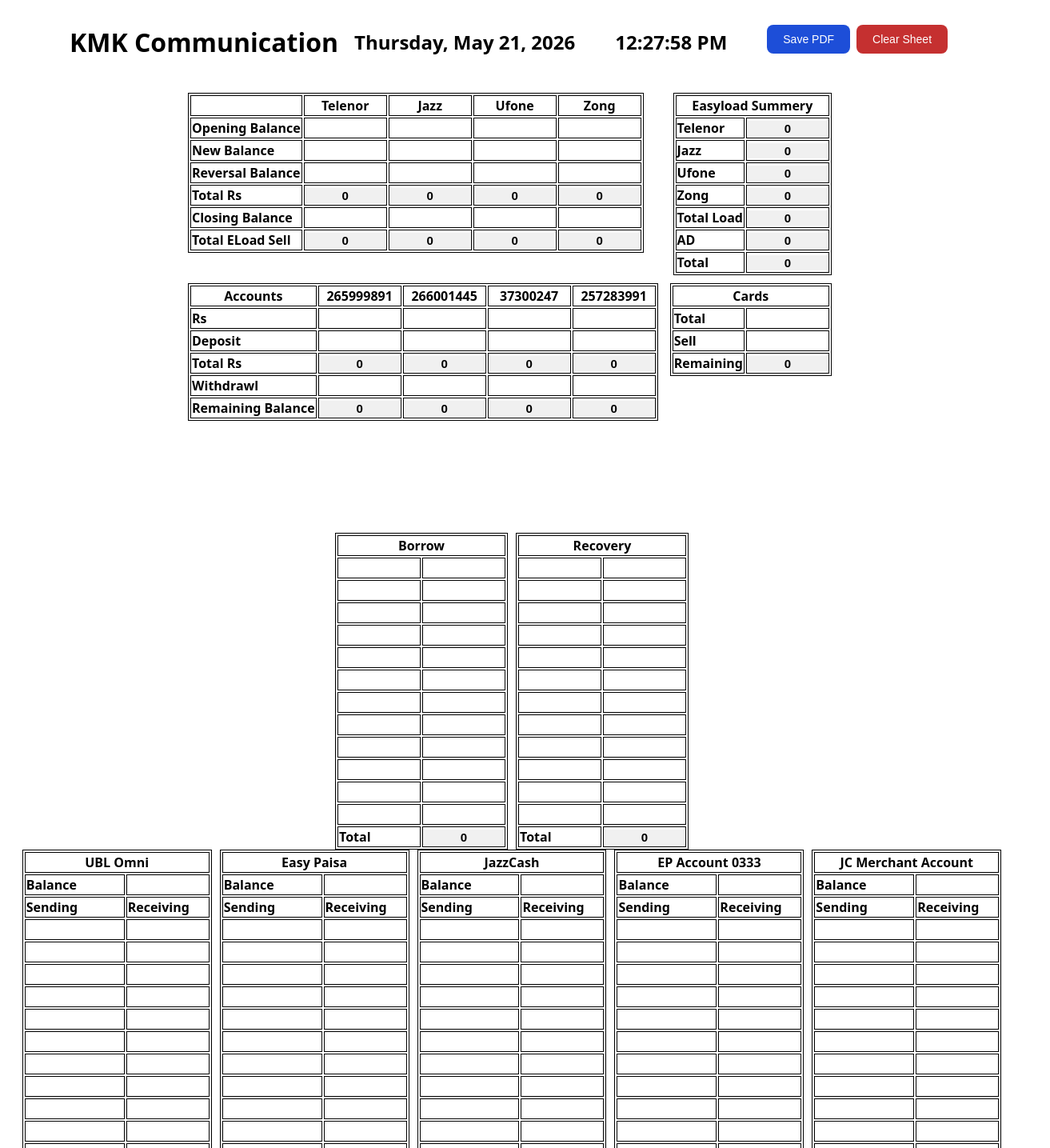
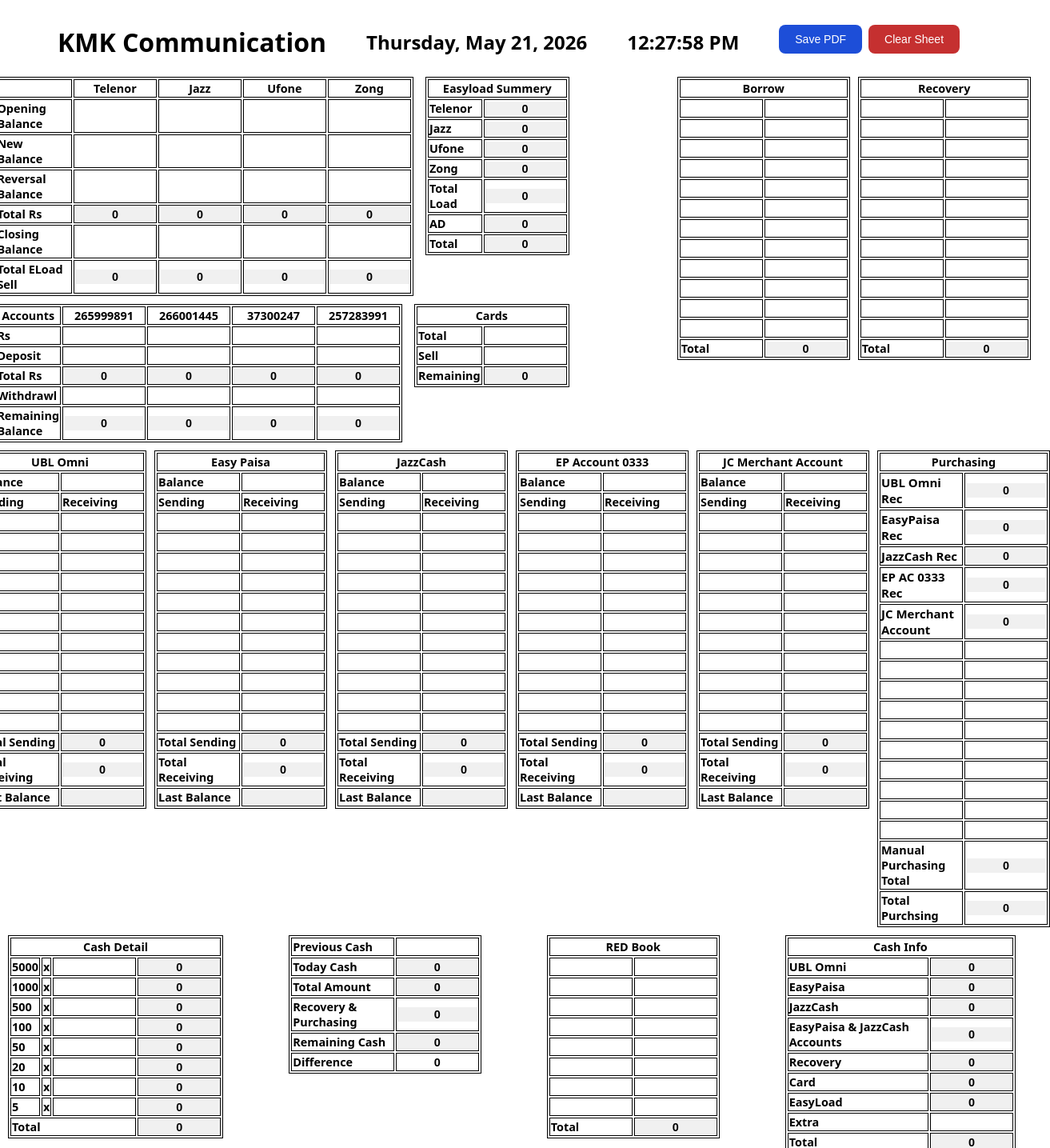
Before and after one commit to aliakbr-gh/ledger-sheet-vue, a Vue app: page / in a window 1280 px wide. Shown: the top 1435 px of the page at 80% size, 1313 px wide, since content can reach past the window. Built offline with nearby package versions, Linux system fonts and the light colour scheme.

Commit message:
Fix UI Issues and Refactor Code

```diff
--- a/index.html
+++ b/index.html
@@ -3,7 +3,7 @@
   <head>
     <meta charset="UTF-8">
     <link rel="icon" href="/favicon.ico">
-    <meta name="viewport" content="width=device-width, initial-scale=1.0">
+    <meta name="viewport" content="width=1440, initial-scale=1.0">
     <title>KMK Communication</title>
   </head>
   <body>
--- a/src/App.vue
+++ b/src/App.vue
@@ -236,48 +236,6 @@
     return false;
 };
 
-const getTotalSending = (
-    entries: { sending: string; receiving: string }[]
-) => {
-    return entries.reduce((sum, entry) => {
-        return sum + (isPureNumber(entry.sending)
-            ? Number(entry.sending)
-            : 0);
-    }, 0);
-};
-
-const getTotalReceiving = (
-    entries: { sending: string; receiving: string }[]
-) => {
-    return entries.reduce((sum, entry) => {
-        return sum + (isPureNumber(entry.receiving)
-            ? Number(entry.receiving)
-            : 0);
-    }, 0);
-};
-
-const extractLastBalance = (
-    entries: { sending: string; receiving: string }[]
-) => {
-    const regex = /b\s+(\d+)/i;
-
-    for (let i = entries.length - 1; i >= 0; i--) {
-        const sendMatch = regex.exec(entries[i]?.sending || "");
-
-        if (sendMatch) {
-            return Number(sendMatch[1]);
-        }
-
-        const receiveMatch = regex.exec(entries[i]?.receiving || "");
-
-        if (receiveMatch) {
-            return Number(receiveMatch[1]);
-        }
-    }
-
-    return null;
-};
-
 // Header
 const dateTime = ref({
     date: "",
@@ -380,6 +338,48 @@
     );
 });
 
+const getTotalSending = (
+    entries: { sending: string; receiving: string }[]
+) => {
+    return entries.reduce((sum, entry) => {
+        return sum + (isPureNumber(entry.sending)
+            ? Number(entry.sending)
+            : 0);
+    }, 0);
+};
+
+const getTotalReceiving = (
+    entries: { sending: string; receiving: string }[]
+) => {
+    return entries.reduce((sum, entry) => {
+        return sum + (isPureNumber(entry.receiving)
+            ? Number(entry.receiving)
+            : 0);
+    }, 0);
+};
+
+const extractLastBalance = (
+    entries: { sending: string; receiving: string }[]
+) => {
+    const regex = /b\s+(\d+)/i;
+
+    for (let i = entries.length - 1; i >= 0; i--) {
+        const sendMatch = regex.exec(entries[i]?.sending || "");
+
+        if (sendMatch) {
+            return Number(sendMatch[1]);
+        }
+
+        const receiveMatch = regex.exec(entries[i]?.receiving || "");
+
+        if (receiveMatch) {
+            return Number(receiveMatch[1]);
+        }
+    }
+
+    return null;
+};
+
 const purchasingTotal = computed(() => {
     return (
         getTotalReceiving(sheet.omni) +
@@ -440,7 +440,6 @@
 
     if (!element) return;
 
-    // Hide buttons while generating PDF
     const noPrintEls = document.querySelectorAll(".no-print");
 
     noPrintEls.forEach((el) => {
@@ -454,7 +453,6 @@
             backgroundColor: "#ffffff",
         });
 
-        // Show buttons again
         noPrintEls.forEach((el) => {
             (el as HTMLElement).style.display = "";
         });
@@ -525,7 +523,6 @@
         });
     }
 };
-
 </script>
 
 <template>
--- a/src/assets/main.css
+++ b/src/assets/main.css
@@ -18,6 +18,7 @@
 th,
 td {
     border: 1px solid black;
+    font-size: 0.9rem;
 }
 
 input {
@@ -25,7 +26,7 @@
     color: black;
     text-align: center;
     font-weight: bold;
-    font-size: 15px;
+    font-size: 0.9rem;
     border: none;
     height: 100%;
     outline: none;
@@ -113,8 +114,7 @@
     display: flex;
     align-items: center;
     justify-content: center;
-    gap: 20px;
-    margin-bottom: 20px;
+    gap: 50px;
 }
 
 .time-actions-container {
@@ -129,7 +129,6 @@
     gap: 130px;
     align-items: start;
     justify-content: center;
-    flex-wrap: wrap;
 }
 
 .easyload-container,
@@ -138,13 +137,11 @@
     gap: 10px;
     align-items: start;
     justify-content: space-between;
-    flex-wrap: wrap;
 }
 
 .borrow-recovery-container {
     display: flex;
     gap: 10px;
-    flex-wrap: wrap;
 }
 
 .statements-container {
@@ -153,7 +150,6 @@
     align-items: start;
     justify-content: center;
     margin-bottom: 10px;
-    flex-wrap: wrap;
 }
 
 .analytics-container {
@@ -161,7 +157,6 @@
     gap: 82px;
     align-items: start;
     justify-content: center;
-    flex-wrap: wrap;
 }
 
 input[type="number"]::-webkit-inner-spin-button,
```
